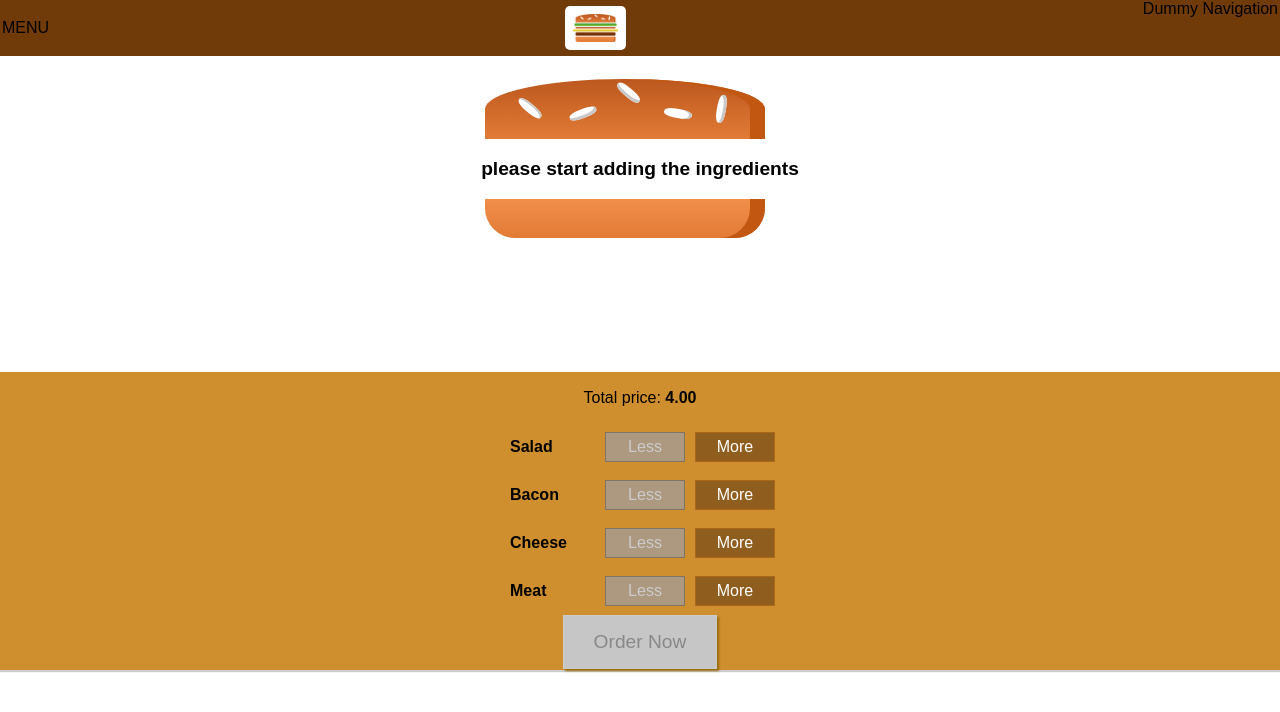
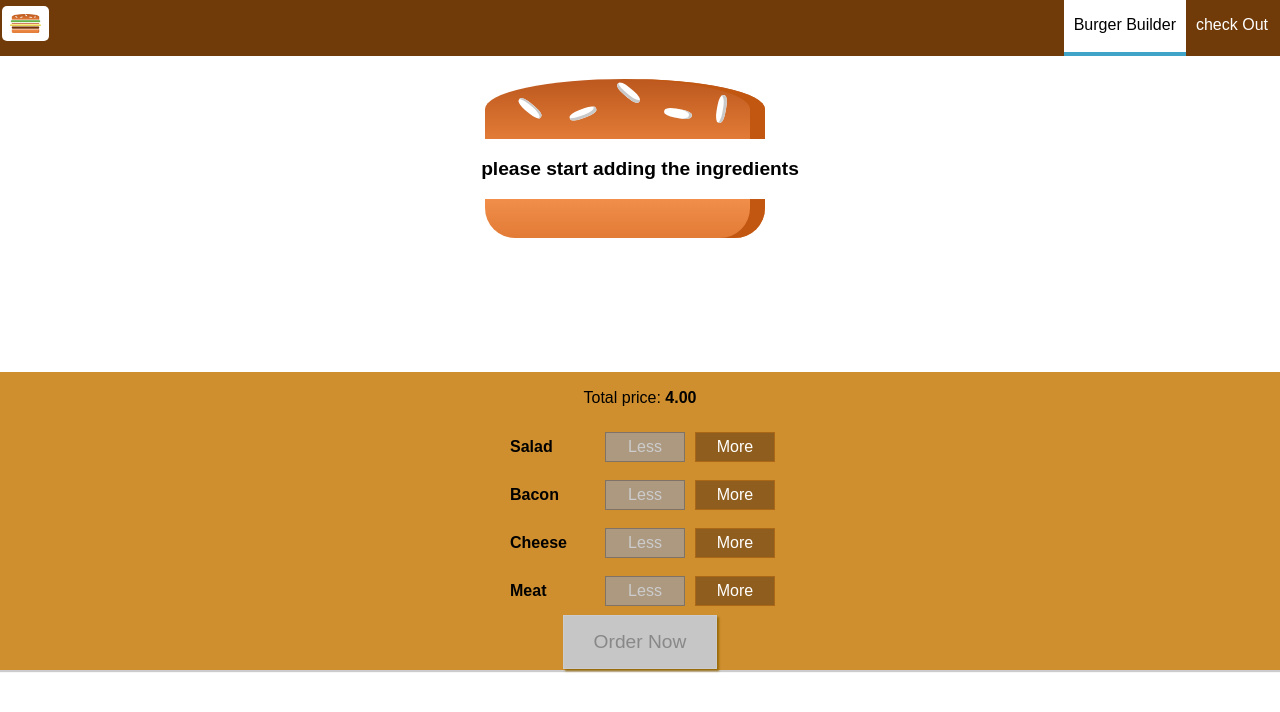
Before and after one commit to GaneshNagu/BurgerBuilder, a React app: page / in a window 1280 px wide. Shown: the top 712 px of the page. Built offline with nearby package versions, Linux system fonts and the light colour scheme.

Commit message:
side drawer along with some modifications

```diff
--- a/src/Components/Layout/Layout.js
+++ b/src/Components/Layout/Layout.js
@@ -1,15 +1,32 @@
-import React from "react";
+import React, { Component } from "react";
 import Auxillary from "../../Hoc/Auxillary";
 import classes from "./Layout.css";
 import ToolBar from "../Navigation/ToolBar/ToolBar";
+import SideDrawer from '../../Components/Navigation/SideDrawer/SideDrawer'
 
-const Layout = (props) => (
-  <Auxillary>
-    <div className={classes.Content}>
-      <ToolBar />
-    </div>
-    <main className={classes.Content}>{props.children}</main>
-  </Auxillary>
-);
+class Layout extends Component {
+  state = {
+    showsidedrawer: false
+  }
 
+  Imageclickedhandler = () => {
+
+    this.setState({ showsidedrawer: true })
+  }
+
+  sideDrawercloseHandler = () => {
+
+    this.setState({ showsidedrawer: false })
+  }
+
+  render() {
+    return (
+      <Auxillary>
+        <ToolBar imgclicked={this.Imageclickedhandler} />
+        <SideDrawer open={this.state.showsidedrawer} closed={this.sideDrawercloseHandler} />
+        <main className={classes.Content}>{this.props.children}</main>
+      </Auxillary>
+    )
+  }
+}
 export default Layout;
--- /dev/null
+++ b/src/Components/Navigation/SideDrawer/SideDrawer.css
@@ -0,0 +1,48 @@
+.SideDrawer{
+    position: fixed;
+    width: auto;
+    max-width: 70%;
+    height: 100%;
+    left: 0;
+    top:0;
+    z-index: 200;
+    background-color: white;
+    color:black;
+    padding: 32px 16px;
+    box-sizing: border-box;
+    transition: transform 0.3s ease-out;
+}
+
+
+.Open{
+ transform: translateX(0);
+}
+
+.Close{
+transform: translateX(-100%);
+}
+
+.Logo{
+    height:11%;
+    width:12%;
+
+}
+
+@media (max-width:499px){
+    .Logo{
+        width:53px;
+    }
+}
+
+@media (min-width:500px){
+    .Sideclose{
+        display: none;
+    }
+}
+
+
+@media (min-width: 500px) {
+    .SideDrawer{
+        display: none;
+    }
+}
--- /dev/null
+++ b/src/Components/Navigation/SideDrawer/SideDrawer.js
@@ -0,0 +1,31 @@
+import React from 'react';
+import Logo from '../../UI/Logo/Logo';
+import Navigationitems from '../../NavigationItems/NavigationItems';
+import classes from './SideDrawer.css';
+import Auxillary from '../../../Hoc/Auxillary';
+import Backdrop from '../../UI/Backdrop/Backdrop';
+
+
+const SideDrawer = (props) => {
+    let attacchedclasses = [classes.SideDrawer, classes.Close]
+    if (props.open) {
+        attacchedclasses = [classes.SideDrawer, classes.Open]
+    }
+    return (
+        <Auxillary>
+            <div className={classes.Sideclose}>
+                <Backdrop show={props.open} backdropclicked={props.closed} />
+            </div>
+            <div className={attacchedclasses.join(' ')}>
+                <div className={classes.Logo}>
+                    <Logo />
+                </div>
+                <nav>
+                    <Navigationitems />
+                </nav>
+            </div>
+        </Auxillary>
+    );
+}
+
+export default SideDrawer;
--- a/src/Components/Navigation/ToolBar/ToolBar.css
+++ b/src/Components/Navigation/ToolBar/ToolBar.css
@@ -16,3 +16,13 @@
 .ToolBar Nav {
   height: 100%;
 }
+
+.Logo{
+  height: 80%;
+}
+
+@media (Max-width:500px){
+  .sidebar{
+    display: none;
+  }
+}
--- a/src/Components/Navigation/ToolBar/ToolBar.js
+++ b/src/Components/Navigation/ToolBar/ToolBar.js
@@ -1,12 +1,19 @@
 import React from "react";
 import classes from "../ToolBar/ToolBar.css";
 import Logo from "../../UI/Logo/Logo";
+import Navigationitems from "../../NavigationItems/NavigationItems";
+import Menu from "../../UI/Menu/Menu";
 
 const ToolBar = (props) => (
   <header className={classes.ToolBar}>
-    <div>MENU</div>
-    <Logo />
-    <nav>Dummy Navigation</nav>
+    <Menu imgclicked={props.imgclicked} />
+    <div className={classes.Logo}>
+      <Logo />
+    </div>
+
+    <nav className={classes.sidebar}>
+      <Navigationitems />
+    </nav>
   </header>
 );
 
--- /dev/null
+++ b/src/Components/NavigationItems/NavigationItems.js
@@ -0,0 +1,13 @@
+import React from "react";
+import classes from "./Navigationitems.css";
+import Navigationitem from "./Navigationitem/Navigationitem";
+
+const Navigationitems = (props) => (
+  <ul className={classes.Navigationitems}>
+    <Navigationitem link='/' active={true}>Burger Builder</Navigationitem>
+    <Navigationitem link='/'> check Out</Navigationitem>
+
+  </ul >
+);
+
+export default Navigationitems;
--- /dev/null
+++ b/src/Components/NavigationItems/Navigationitem/Navigationitem.css
@@ -0,0 +1,48 @@
+.Navigationitem{
+    margin: 10px 0;
+    box-sizing: border-box;
+    display: block;
+    width: 100%;
+
+}
+
+.Navigationitem a{
+    color: #8f5c2c;;
+    text-decoration: none;
+    width: 100%;
+    box-sizing: border-box;
+    display: block;
+}
+
+.Navigationitem a:hover,
+.Navigationitem a:active,
+.Navigationitem a.active{
+    color:#40a4c8;
+}
+
+@media (min-width:500px){
+
+    .Navigationitem{
+    margin: 0;
+    width: auto;
+    display: flex;
+    height: 100%;
+    align-items: center;
+}
+
+.Navigationitem a{
+    color: white;
+    text-decoration: none;
+    height: 100%;
+    padding:16px 10px;
+   border-bottom: 4px solid transparent;
+}
+.Navigationitem a:hover,
+.Navigationitem a:active,
+.Navigationitem a.active{
+    background-color: white;
+    border-bottom: 4px solid #40a4c8;
+    color:black;
+}
+
+}
--- /dev/null
+++ b/src/Components/NavigationItems/Navigationitem/Navigationitem.js
@@ -0,0 +1,18 @@
+import React from "react";
+import classes from './Navigationitem.css'
+// import Navigationitems from '../NavigationItems';
+
+const Navigationitem = (props) => (
+
+
+    <li className={classes.Navigationitem}>
+        <a href='/' className={props.active ? classes.active : null}>
+            {props.children}
+        </a>
+    </li>
+
+
+);
+
+
+export default Navigationitem;
--- /dev/null
+++ b/src/Components/NavigationItems/Navigationitems.css
@@ -0,0 +1,16 @@
+.Navigationitems{
+    margin: 0;
+    padding: 0;
+    list-style: none;
+    display: flex;
+    flex-flow: column;
+    align-items: center;
+    height: 100%;
+}
+
+@media (min-width:500px){
+    .Navigationitems{
+
+        flex-flow: row;
+    }
+}
--- /dev/null
+++ b/src/Components/UI/Menu/Menu.css
@@ -0,0 +1,33 @@
+.Menu{
+    height: auto;
+}
+
+@media (max-width:499px){
+    .Menu{
+     width: 11%;
+    }
+}
+
+.DrawerToggle {
+    width: 40px;
+    height: 100%;
+    display: flex;
+    flex-flow: column;
+    justify-content: space-around;
+    align-items: center;
+    padding: 10px 0;
+    box-sizing: border-box;
+    cursor: pointer;
+}
+
+.DrawerToggle div {
+    width: 90%;
+    height: 3px;
+    background-color: white;
+}
+
+@media (min-width: 500px) {
+    .DrawerToggle {
+        display: none;
+    }
+}
--- /dev/null
+++ b/src/Components/UI/Menu/Menu.js
@@ -0,0 +1,22 @@
+import React from 'react';
+import Menuimg from '../../../Assets/Images/Menu.png';
+import classes from './Menu.css';
+import Auxillary from '../../../Hoc/Auxillary';
+
+const Menu = (props) => {
+
+    return (
+        <div onClick={props.imgclicked} className={classes.DrawerToggle} >
+            <div></div>
+            <div></div>
+            <div></div>
+        </div>
+    )
+
+}
+
+export default Menu;
+
+//  <img src={Menuimg} alt='menu' className={classes.Menu} onClick={props.imgclicked} /><Auxillary>
+
+        // </Auxillary >
```
Also changed, not shown: src/Assets/Images/Menu.png (added), src/Components/UI/Logo/Logo.css (line endings or trailing spaces).
